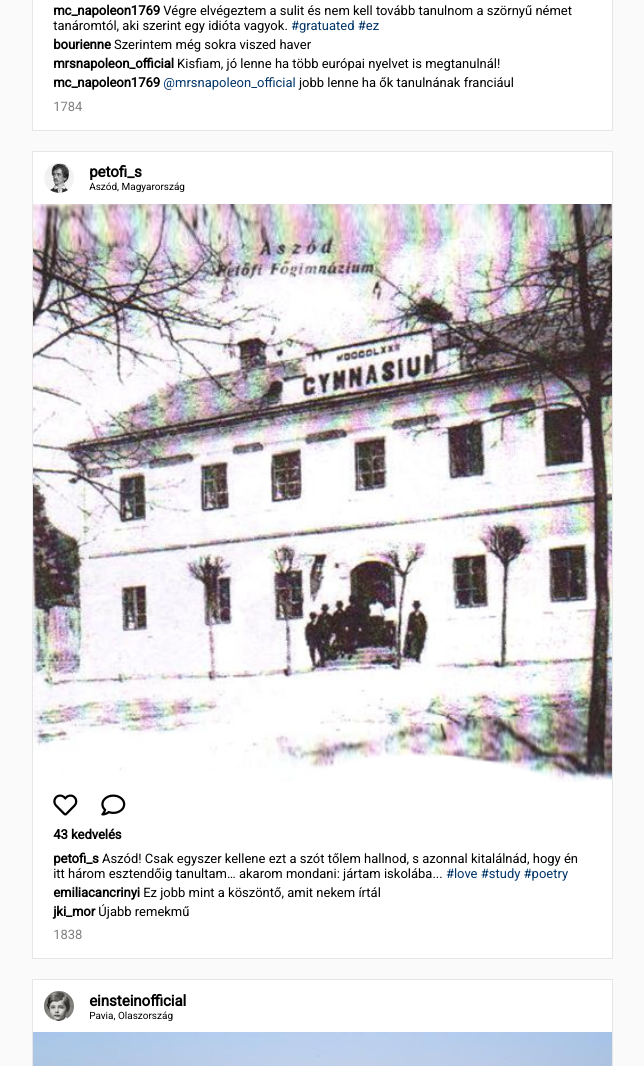
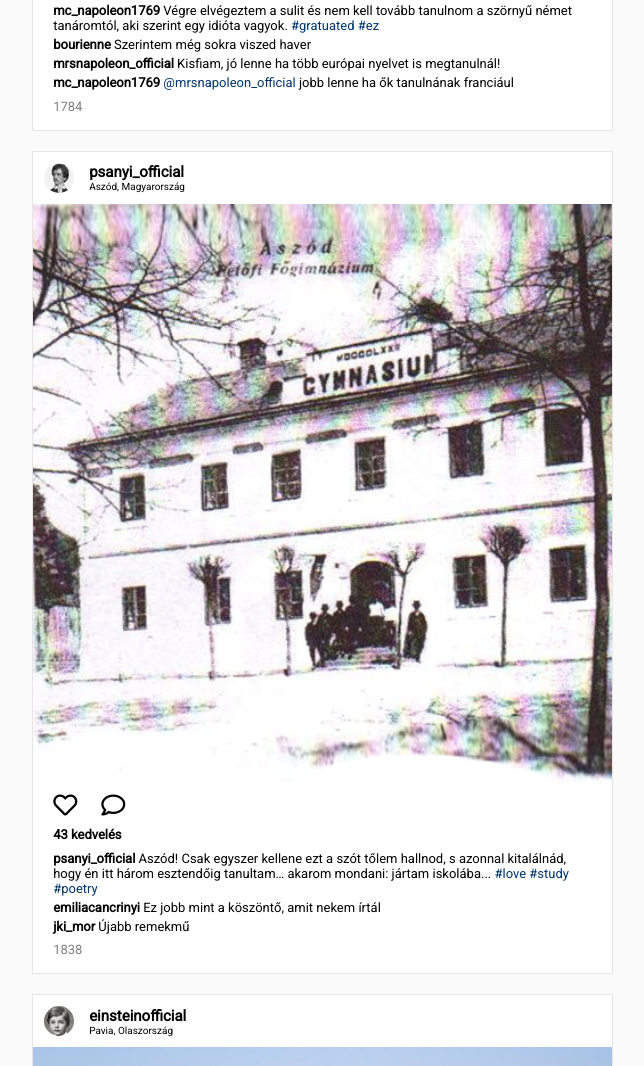
Before and after one commit to MartonDev/15-blog, a plain HTML site: page index.html in a window 1280 px wide. Shown: the part 652-1718 px from the top of the page, without its empty margins (147-791 px from the left). Drawn offline with nearby package versions, Linux system fonts and the light colour scheme.

Commit message:
Menőbb Petőfi név

```diff
--- a/index.html
+++ b/index.html
@@ -115,7 +115,7 @@
 
             <div class="postinfo">
 
-              <h1>petofi_s</h1>
+              <h1>psanyi_official</h1>
               <h2>Aszód, Magyarország</h2>
 
             </div>
@@ -137,7 +137,7 @@
 
             <div class="comments">
 
-              <p><b>petofi_s</b> Aszód! Csak egyszer kellene ezt a szót tőlem hallnod, s azonnal kitalálnád, hogy én itt három esztendőig tanultam… akarom mondani: jártam iskolába... <a href="#" class="hastag">#love</a> <a href="#" class="hastag">#study</a> <a href="#" class="hastag">#poetry</a></p>
+              <p><b>psanyi_official</b> Aszód! Csak egyszer kellene ezt a szót tőlem hallnod, s azonnal kitalálnád, hogy én itt három esztendőig tanultam… akarom mondani: jártam iskolába... <a href="#" class="hastag">#love</a> <a href="#" class="hastag">#study</a> <a href="#" class="hastag">#poetry</a></p>
               <p><b>emiliacancrinyi</b> Ez jobb mint a köszöntő, amit nekem írtál</p>
               <p><b>jki_mor</b> Újabb remekmű</p>
 
```
